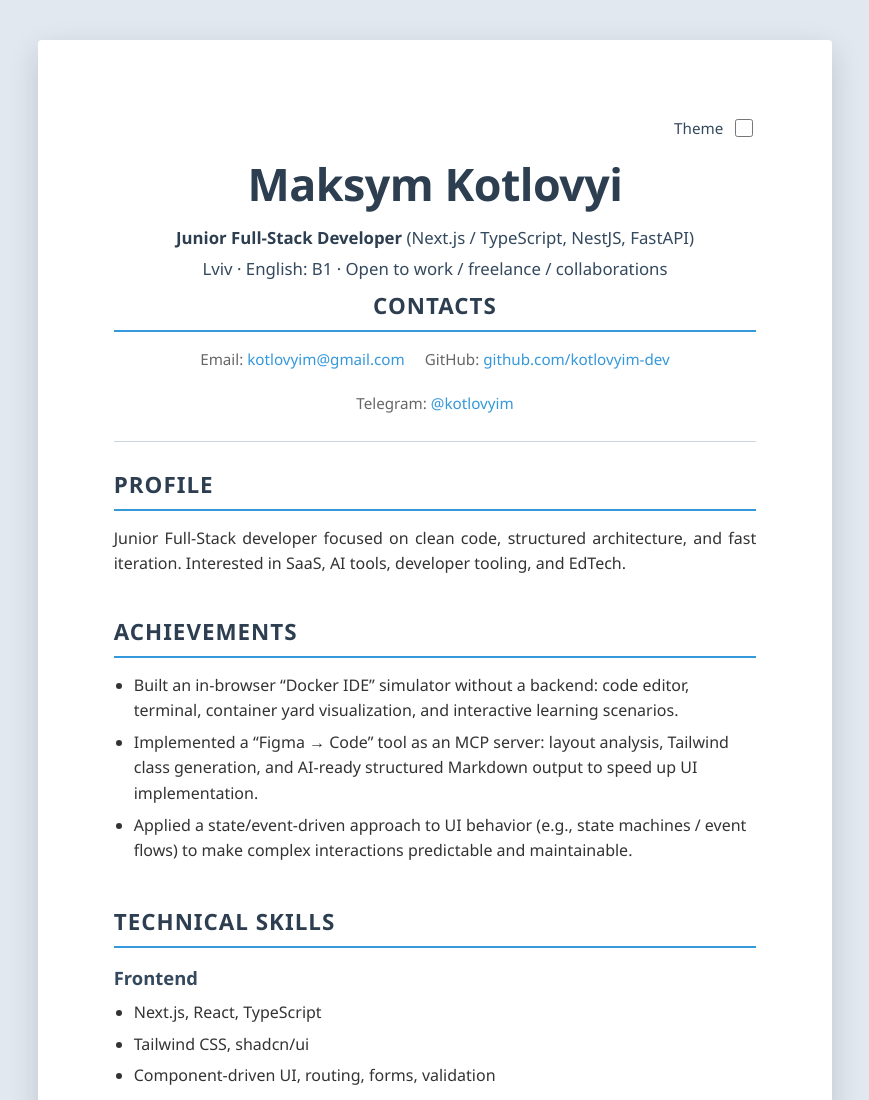
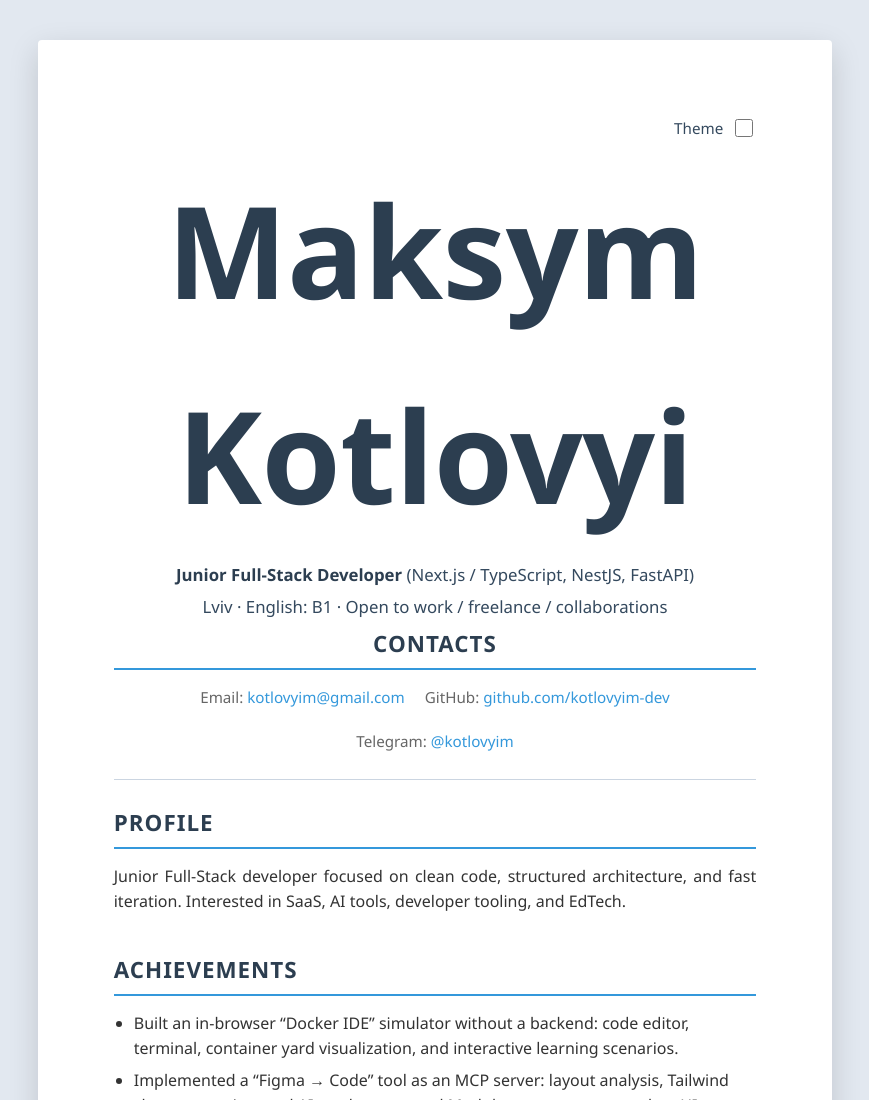
Before and after one commit to kotlovyim-dev/lab-cv, a plain HTML site: page index.html in a window 1280 px wide. Shown: the top 1100 px of the page, without its empty margins (205-1074 px from the left). Drawn offline with Linux system fonts and the light colour scheme; no server answers.

Commit message:
style: increase font size of CV name to enhance visibility

```diff
--- a/styles.css
+++ b/styles.css
@@ -76,7 +76,7 @@
 }
 
 .cv-name {
-    font-size: 2.8rem;
+    font-size: 8rem;
     margin: 0 0 5px;
     color: var(--primary-color);
     letter-spacing: -0.5px;
```
